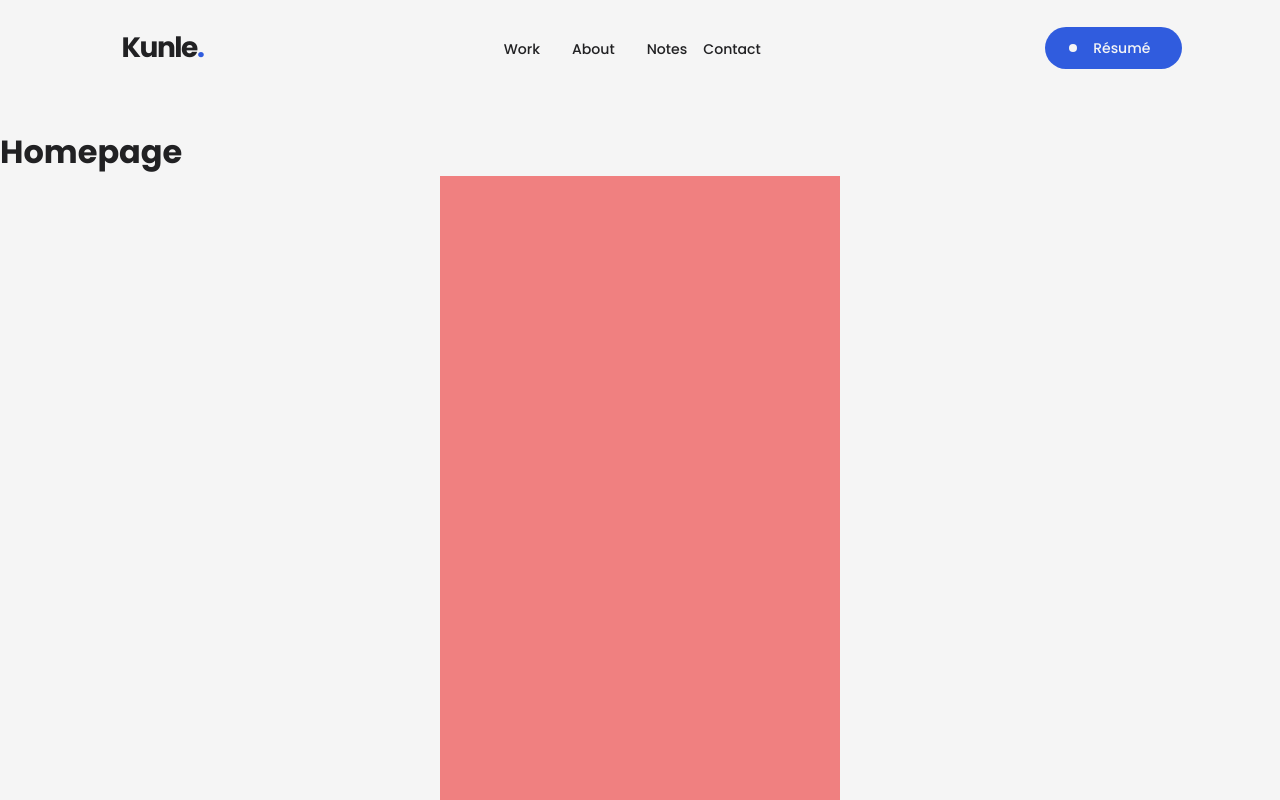
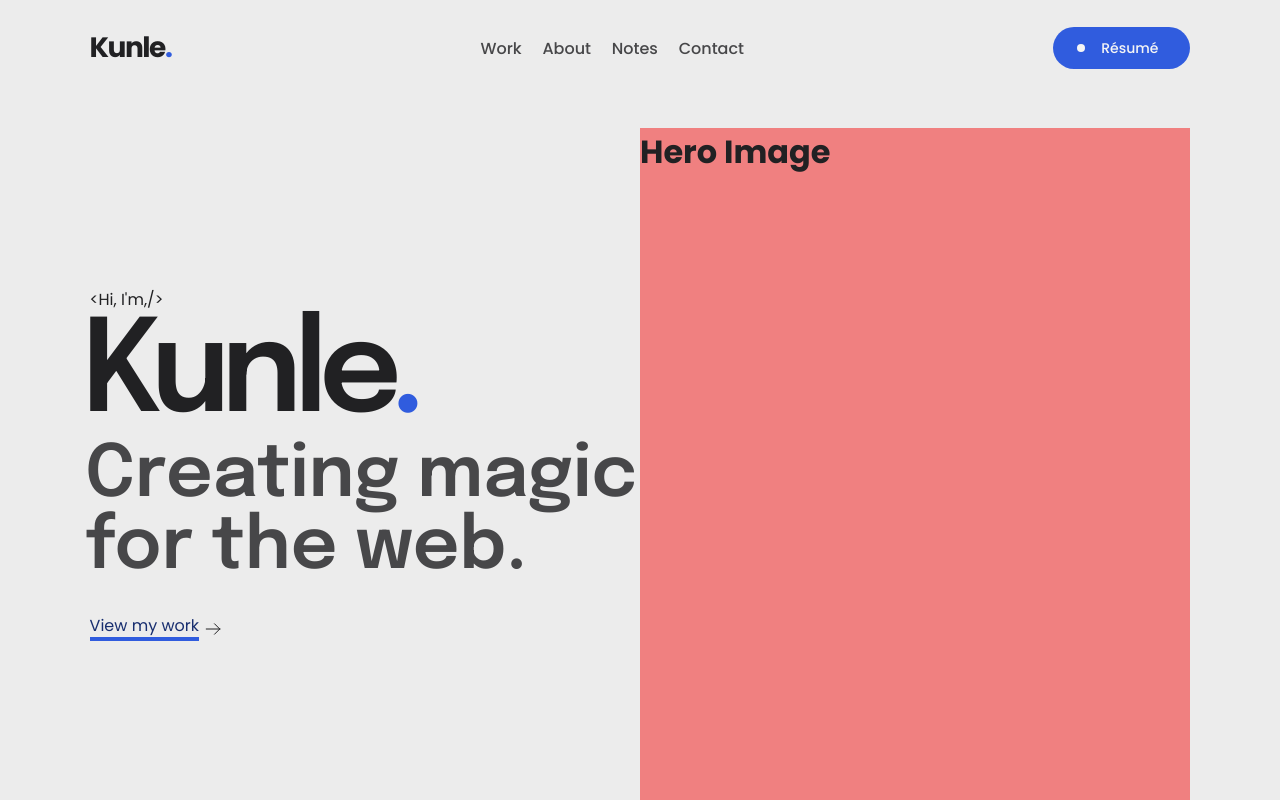
Before and after one commit to kunle-coded/kunleadesokan, a React (Vite) app in the folder v1/: page / in a window 1280 px wide. Shown: the top 800 px of the page. Built offline with nearby package versions, Linux system fonts and the light colour scheme.

Commit message:
complete header navigation component, create button and heading components, create homepage hero section component

```diff
--- a/v1/src/components/header/Header.module.css
+++ b/v1/src/components/header/Header.module.css
@@ -11,24 +11,14 @@
 }
 
 .contentControl {
-  /* place-content: center space-between;
-  align-items: center; */
   display: flex;
-  /* flex-flow: row; */
-  /* height: min-content; */
   overflow: visible;
-  /* padding: 16px 48px; */
   position: relative;
   width: inherit;
 }
 
-.contentScroll {
-  /* For controlling the header */
-}
-
 .headerWrapper {
   /* For wrapping the header */
-
   display: flex;
   justify-content: center;
   width: 100%;
@@ -39,15 +29,15 @@
   display: flex;
   justify-content: space-between;
   -webkit-box-pack: justify;
-  /* justify-content: center;
-  -webkit-box-pack: center; */
   align-items: center;
   -webkit-box-align: center;
-  /* width: 100%; */
   min-width: 600px;
   height: 3rem;
   margin: 1.5rem 5.6rem;
-  padding: 1rem 0.5rem 1rem 2rem;
+  padding-top: 1rem;
+  padding-right: 0;
+  padding-bottom: 1rem;
+  padding-left: 0;
   transition:
     width 0.9s ease,
     border-radius 0s ease,
@@ -55,33 +45,12 @@
     background-color 150ms ease;
 }
 
-.contentControl.contentScroll .headerContent {
-  /* flex: 0 0 auto;
-  gap: 32px;
-  height: min-content;
-  justify-content: center;
-  padding: 8px 8px 8px 32px;
-  width: min-content; */
-  /* width: 70%; */
-}
-
-.contentControl .logo {
-  /* place-content: flex-start;
-  align-items: flex-start;
-  display: flex;
-  flex: 0 0 auto;
-  flex-flow: column;
-  gap: 16px;
-  height: min-content;
-  overflow: visible;
-  padding: 0px;
-  position: relative;
-  width: 130px; */
+.contentScroll .headerContent {
+  padding-right: 0.5rem;
+  padding-left: 2rem;
 }
 
 .logo a {
-  /* width: min-content; */
-  /* transform: translateX(100%); */
   text-decoration: none;
 }
 
@@ -92,6 +61,7 @@
   font-weight: 700;
   color: var(--blck-primary);
 }
+
 .logoText span {
   color: var(--acnt-primary);
 }
@@ -118,13 +88,15 @@
 }
 
 .navMenuList li:not(:last-child) {
-  margin: 0 1rem;
+  margin-right: 1.3rem;
 }
 
 .navMenuList li > a {
   text-decoration: none;
   color: var(--blck-primary);
+  color: var(--blck-80);
   font-size: clamp(0.7rem, 1.1vw, 1.5rem);
+  font-size: 1rem;
   font-weight: 500;
 }
 
@@ -136,17 +108,3 @@
   color: #000;
   color: var(--blck-60);
 }
-
-.contentControl .navMenu {
-  /* place-content: center flex-start;
-  align-items: center;
-  display: flex;
-  flex: 0 0 auto;
-  flex-flow: row;
-  gap: 48px;
-  height: 100%;
-  overflow: visible;
-  padding: 0px;
-  position: relative;
-  width: min-content; */
-}
--- a/v1/src/index.css
+++ b/v1/src/index.css
@@ -115,6 +115,8 @@ body {
   transition:
     color 0.3s ease,
     background-color 0.3s ease;
+  min-height: 100vh;
+  overscroll-behavior: none;
 }
 
 svg:not(:root) {
@@ -125,6 +127,7 @@ svg:not(:root) {
   display: flex;
   flex-direction: column;
   min-height: 100vh;
+  overflow: scroll;
 }
 
 .header {
@@ -142,6 +145,49 @@ svg:not(:root) {
 
 .main {
   flex: 1;
-  padding-top: 8rem;
+  /* padding-top: 8rem; */
   z-index: 1;
 }
+
+.containerGlobal {
+  display: block;
+  height: 100%;
+  width: 100%;
+  background-color: transparent;
+}
+
+/* Global typographic styles */
+
+h1,
+h2,
+h3,
+h4 {
+  margin: 0;
+  margin-block-start: 0;
+  margin-block-end: 0;
+}
+
+a {
+  text-decoration: none;
+  color: inherit;
+  cursor: pointer;
+}
+
+.display {
+  font-size: var(--display);
+  line-height: 100%;
+  font-weight: 600;
+  font-family: var(--secondary-fnt);
+  letter-spacing: -0.07em;
+  /* letter-spacing: -0.6rem; */
+  margin-left: -0.06em;
+}
+
+.headingOne {
+  font-family: var(--secondary-fnt);
+  font-size: var(--h1);
+  font-weight: 600;
+  line-height: 100%;
+  letter-spacing: -1.1%;
+  margin-left: -0.06em;
+}
--- a/v1/src/pages/Homepage.tsx
+++ b/v1/src/pages/Homepage.tsx
@@ -1,22 +1,10 @@
+import Hero from '../ui/Hero';
+
 function Homepage() {
   return (
     <div>
-      <h1>Homepage</h1>
-      <div
-        style={{
-          height: '3000px',
-          width: '400px',
-          backgroundColor: 'lightcoral',
-          justifySelf: 'center',
-        }}
-      ></div>
-      <div
-        style={{
-          height: '1000px',
-          width: '600px',
-          backgroundColor: 'yellowgreen',
-        }}
-      ></div>
+      <Hero />
+      <h1>Remaining content</h1>
     </div>
   );
 }
--- /dev/null
+++ b/v1/src/ui/Hero.module.css
@@ -0,0 +1,65 @@
+.containerHro {
+  display: block;
+  height: 100vh;
+  width: 100%;
+  background-color: var(--wht-60);
+  padding-top: 8rem;
+}
+
+.contentHro {
+  display: grid;
+  grid-template-columns: repeat(12, 1fr);
+  margin: var(--margin-desktop-clm);
+  height: 100%;
+}
+
+.gridColmn {
+  grid-column: span 6;
+  height: 100%;
+  margin: 0;
+  padding: 0;
+}
+
+.colmLft {
+  position: relative;
+  /* background-color: rosybrown; */
+  display: flex;
+  flex-direction: column;
+  justify-content: center;
+  height: 100%;
+}
+
+.colmRgt {
+  background-color: lightcoral;
+}
+
+.hroTxt {
+  /* width: 100%; */
+  position: relative;
+}
+
+.hroTxtDspl {
+  /* width: 100%; */
+  display: flex;
+  align-items: first baseline;
+  -webkit-box-align: baseline;
+  margin: 0;
+  padding: 0;
+}
+
+.hroTxtDspl > span {
+  margin-left: -0.2rem;
+  font-size: 128px;
+  line-height: 100%;
+  font-weight: 600;
+  font-family: var(--secondary-fnt);
+  color: var(--acnt-primary);
+}
+
+.hroTxtHdg {
+  color: var(--blck-80);
+}
+
+.hroTxtCta {
+  margin-top: 2rem;
+}
--- /dev/null
+++ b/v1/src/ui/Hero.tsx
@@ -0,0 +1,35 @@
+import TextButton from './buttons/TextButton';
+import Display from './headings/Display';
+import HeadingOne from './headings/HeadingOne';
+import styles from './Hero.module.css';
+
+function Hero() {
+  return (
+    <div className="containerGlobal">
+      <div className={styles.containerHro}>
+        <div className={styles.contentHro}>
+          <div className={`${styles.gridColmn} ${styles.colmLft}`}>
+            <div className={styles.hroTxt}>
+              <p>{`<Hi, I'm,/>`}</p>
+              <div className={styles.hroTxtDspl}>
+                <Display>Kunle</Display>
+                <span>.</span>
+              </div>
+              <div className={styles.hroTxtHdg}>
+                <HeadingOne>Creating magic for the web.</HeadingOne>
+              </div>
+              <div className={styles.hroTxtCta}>
+                <TextButton href="/work">View my work</TextButton>
+              </div>
+            </div>
+          </div>
+          <div className={`${styles.gridColmn} ${styles.colmRgt}`}>
+            <h1>Hero Image</h1>
+          </div>
+        </div>
+      </div>
+    </div>
+  );
+}
+
+export default Hero;
--- a/v1/src/ui/buttons/LinkButton.module.css
+++ b/v1/src/ui/buttons/LinkButton.module.css
@@ -1,21 +1,3 @@
-/* .btnLink {
-  display: inline-flex;
-  justify-content: center;
-  align-items: center;
-  background-color: transparent;
-  border: none;
-  text-decoration: none;
-  text-align: center;
-  height: auto;
-  padding: 0.75rem 1.5rem 0.75rem 1rem;
-  height: 47px;
-  padding: 0 32px 0 48px;
-  border-radius: 10000px;
-  cursor: pointer;
-  position: relative;
-  transition: color 0.15s ease-in-out;
-} */
-
 .btnAll {
   position: relative;
 }
@@ -33,7 +15,8 @@
   text-decoration: none;
   transition:
     background-color 0.3s,
-    opacity 0.4s;
+    opacity 0.4s,
+    height 0.5s ease;
   white-space: nowrap;
 
   /* For bigger screen */
--- /dev/null
+++ b/v1/src/ui/buttons/TextButton.module.css
@@ -0,0 +1,43 @@
+.btnCntnr {
+  display: flex;
+  align-items: center;
+  -webkit-box-align: center;
+}
+
+.btnTxt {
+  font-size: var(--p-deflt);
+  font-weight: normal;
+  line-height: 1.2;
+  color: var(--acnt-dark);
+  position: relative;
+  padding-bottom: 6px;
+}
+
+.btnTxt::after {
+  content: '';
+  height: 4px;
+  width: 100%;
+  background-color: var(--acnt-primary);
+  position: absolute;
+  left: 0;
+  bottom: 0;
+  transition:
+    background-color 250ms ease,
+    width 250ms ease;
+}
+
+.btnCntnr:hover .btnTxt::after {
+  width: 0;
+}
+
+.btnArrw {
+  position: relative;
+  height: 18px;
+  width: 18px;
+  margin-left: 0.3rem;
+}
+
+.btnCntnr:hover .btnArwSvg {
+  transform: rotate(-45deg);
+  transition: transform 250ms ease;
+}
--- /dev/null
+++ b/v1/src/ui/buttons/TextButton.tsx
@@ -0,0 +1,37 @@
+import styles from './TextButton.module.css';
+
+interface TextButtonProps {
+  children: string;
+  href: string;
+}
+
+function TextButton({ children, href }: TextButtonProps) {
+  return (
+    <a className={styles.btnCntnr} href={href}>
+      <span className={styles.btnTxt}>{children}</span>
+      <span className={styles.btnArrw}>
+        <svg
+          className={styles.btnArwSvg}
+          style={{
+            position: 'absolute',
+            left: '0px',
+            top: '0px',
+            bottom: '0px',
+          }}
+          viewBox="0 0 18 18"
+          fill="none"
+          xmlns="http://www.w3.org/2000/svg"
+        >
+          <path
+            d="M10.5 3.75L15.75 9M15.75 9L10.5 14.25M15.75 9L2.25 9"
+            stroke="currentColor"
+            strokeLinecap="round"
+            strokeLinejoin="round"
+          />
+        </svg>
+      </span>
+    </a>
+  );
+}
+
+export default TextButton;
--- /dev/null
+++ b/v1/src/ui/headings/Display.tsx
@@ -0,0 +1,9 @@
+interface DisplayProps {
+  children: string;
+}
+
+function Display({ children }: DisplayProps) {
+  return <h1 className="display">{children}</h1>;
+}
+
+export default Display;
--- /dev/null
+++ b/v1/src/ui/headings/HeadingOne.tsx
@@ -0,0 +1,9 @@
+interface HeadingOneProps {
+  children: string;
+}
+
+function HeadingOne({ children }: HeadingOneProps) {
+  return <h1 className="headingOne">{children}</h1>;
+}
+
+export default HeadingOne;
```
Also changed, not shown: v1/public/UI/Desktop/Text/ArrowDownOutline.svg (added).
